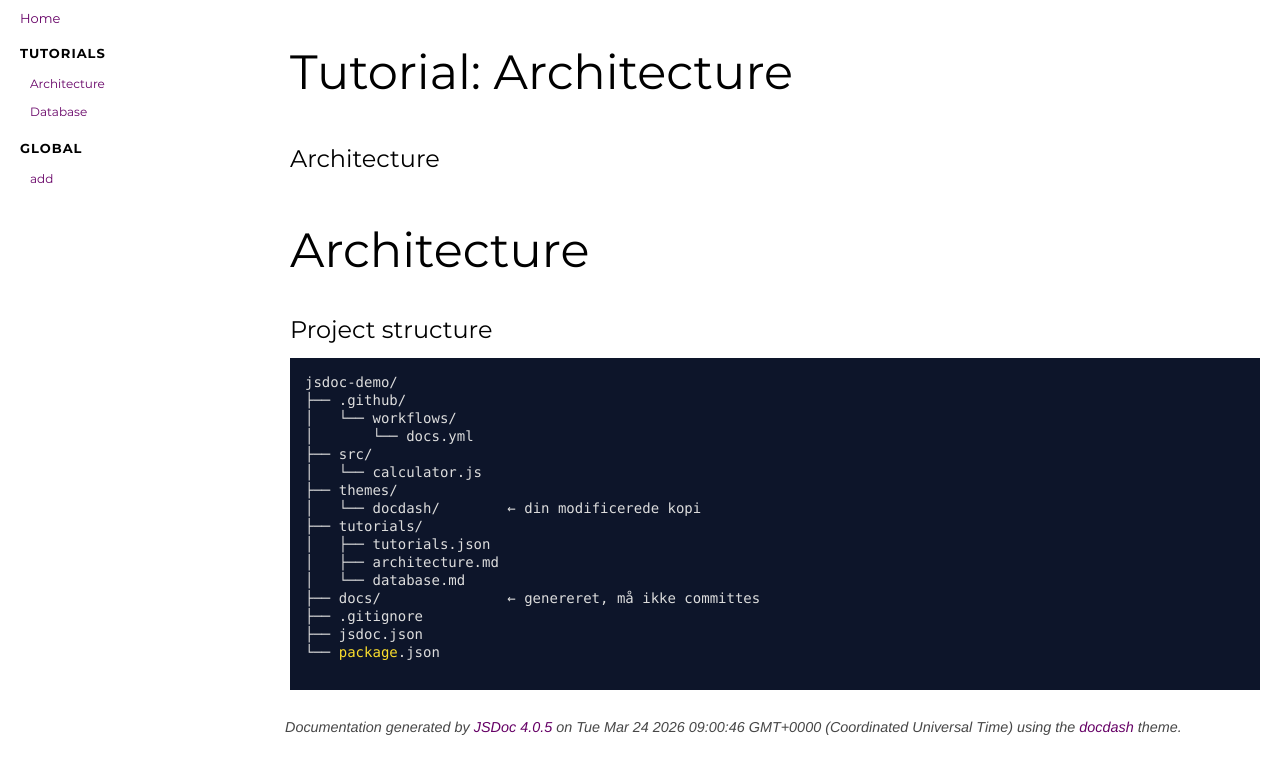
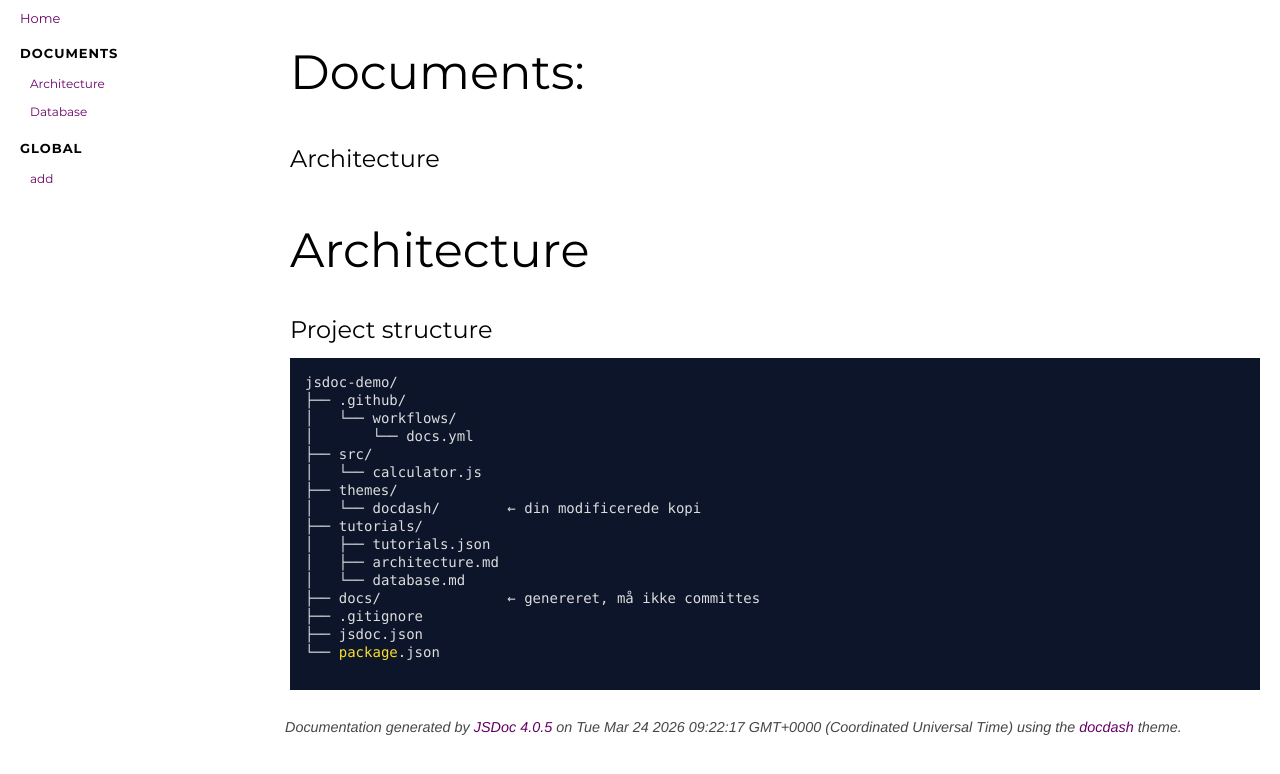
Before and after one commit to NimNim20/jsdoc-demo, a plain HTML site: page tutorial-architecture.html in a window 1280 px wide. Drawn offline with Linux system fonts and the light colour scheme.

Commit message:
deploy: 982c761b402a343c65f4996975e86d982196a068

```diff
--- a/tutorial-architecture.html
+++ b/tutorial-architecture.html
@@ -3,7 +3,7 @@
 <head>
 
     <meta charset="utf-8">
-    <title>Tutorial: Architecture - Documentation</title>
+    <title>Documents:  - Documentation</title>
 
 
     <script src="scripts/prettify/prettify.js"></script>
@@ -29,13 +29,13 @@
 <nav >
 
 
-    <h2><a href="index.html">Home</a></h2><h3>Tutorials</h3><ul><li><a href="tutorial-architecture.html">Architecture</a></li><li><a href="tutorial-database.html">Database</a></li></ul><h3>Global</h3><ul><li><a href="global.html#add">add</a></li></ul>
+    <h2><a href="index.html">Home</a></h2><h3>Documents</h3><ul><li><a href="tutorial-architecture.html">Architecture</a></li><li><a href="tutorial-database.html">Database</a></li></ul><h3>Global</h3><ul><li><a href="global.html#add">add</a></li></ul>
 
 </nav>
 
 <div id="main">
 
-    <h1 class="page-title">Tutorial: Architecture</h1>
+    <h1 class="page-title">Documents: </h1>
 
 
     <section>
@@ -77,7 +77,7 @@
 <br class="clear">
 
 <footer>
-    Documentation generated by <a href="https://github.com/jsdoc3/jsdoc">JSDoc 4.0.5</a> on Tue Mar 24 2026 09:00:46 GMT+0000 (Coordinated Universal Time) using the <a href="https://github.com/clenemt/docdash">docdash</a> theme.
+    Documentation generated by <a href="https://github.com/jsdoc3/jsdoc">JSDoc 4.0.5</a> on Tue Mar 24 2026 09:22:17 GMT+0000 (Coordinated Universal Time) using the <a href="https://github.com/clenemt/docdash">docdash</a> theme.
 </footer>
 
 <script>prettyPrint();</script>
```
Also changed, not shown: calculator.js.html (+2 -2 lines), global.html (+2 -2 lines), index.html (+2 -2 lines), tutorial-database.html (+4 -4 lines).
